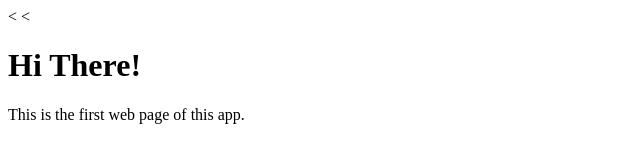
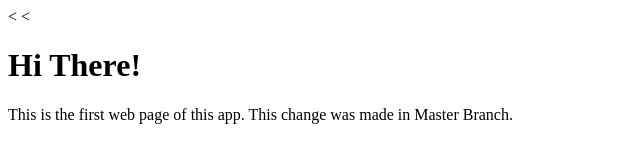
Before and after one commit to paragshrestha/WebApp, a plain HTML site: page index.html in a window 1280 px wide. Shown: the whole page, without its empty margins (0-640 px from the left). Drawn offline with Linux system fonts and the light colour scheme.

Commit message:
Update index.html

```diff
--- a/index.html
+++ b/index.html
@@ -6,6 +6,6 @@
   </head>
   <body>
     <<h1>Hi There!</h1>
-    <p>This is the first web page of this app. </p>
+    <p>This is the first web page of this app. This change was made in Master Branch.</p>
   </body>
 </html>
```
